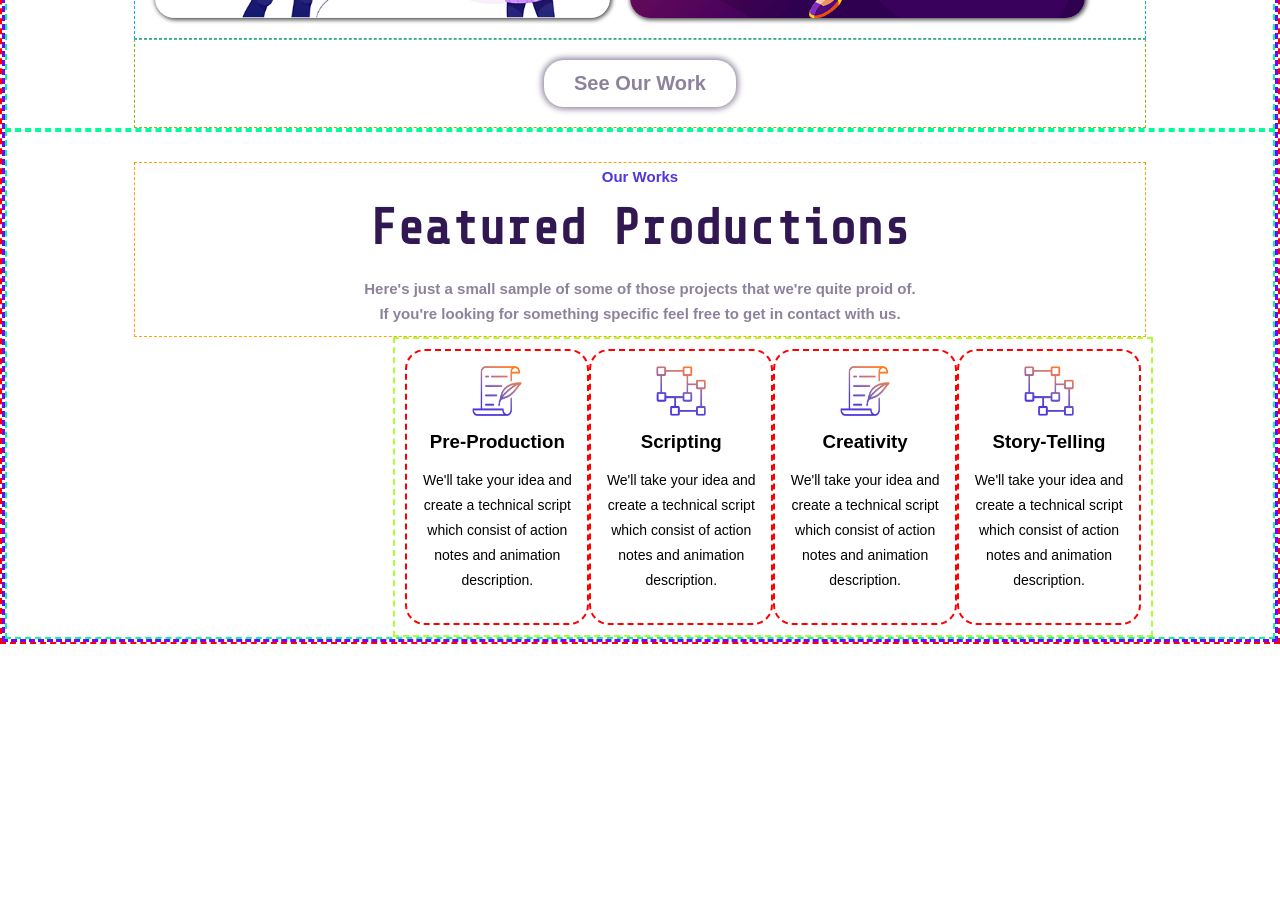
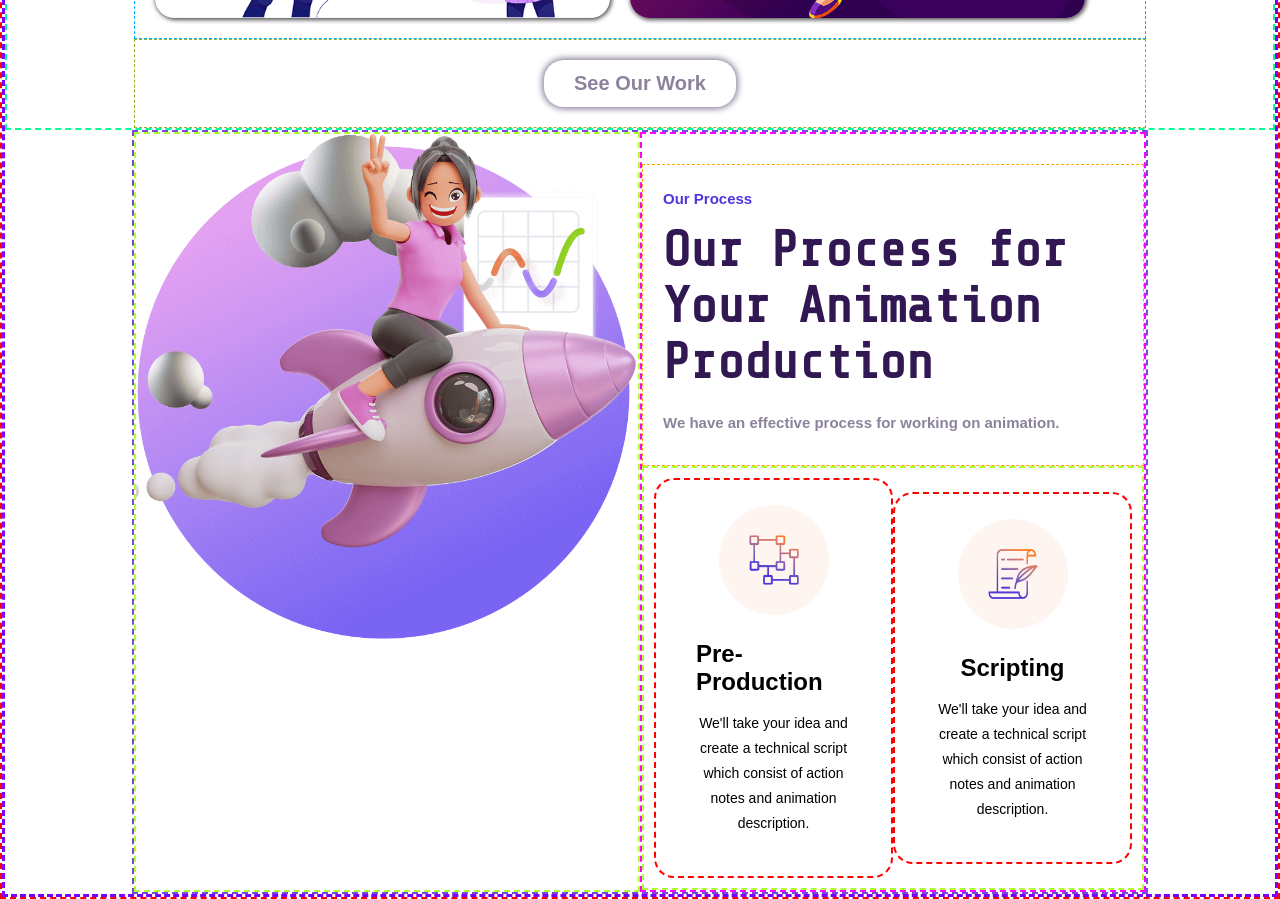
Before and after one commit to gabrielediemmanuele/proj-html-vuejs, a Vue app: page / in a window 1280 px wide. Shown: the part 2760-3659 px from the top of the page. Before the commit the page ends 3404 px from the top, so only its background shows below. Built offline with nearby package versions, Linux system fonts and the light colour scheme; a web font is replaced by a local one.

Commit message:
faet: add cards to OurProcess and fix spaces

```diff
--- a/src/components/sub-components-main/OurProcess.vue
+++ b/src/components/sub-components-main/OurProcess.vue
@@ -6,25 +6,29 @@ export default {
     return {
       cards: [
         {
-          cardImage: "../../../public/img/process1.png",
+          cardImage: "../../../public/img/process2.png",
           cardTitle: "Pre-Production",
           text: "We'll take your idea and create a technical script which consist of action notes and animation description.",
-        },
-        {
-          cardImage: "../../../public/img/process2.png",
-          cardTitle: "Scripting",
-          text: "We'll take your idea and create a technical script which consist of action notes and animation description.",
+          flagg: "1",
         },
         {
           cardImage: "../../../public/img/process1.png",
+          cardTitle: "Scripting",
+          text: "We'll take your idea and create a technical script which consist of action notes and animation description.",
+          flagg: "4",
+        },
+        /* {
+          cardImage: "../../../public/img/process1.png",
           cardTitle: "Creativity",
           text: "We'll take your idea and create a technical script which consist of action notes and animation description.",
-        },
-        {
+          flagg: '2',
+        }, */
+        /* {
           cardImage: "../../../public/img/process2.png",
           cardTitle: "Story-Telling",
           text: "We'll take your idea and create a technical script which consist of action notes and animation description.",
-        },
+          flagg: '3',
+        }, */
       ],
     };
   },
@@ -37,17 +41,17 @@ export default {
 
 <template>
   <div class="our-process">
+    <div class="image-cont"></div>
+    <div class="elements-cont">
       <!--* text container -->
       <div class="text-container">
-      <span class="slogan">Our Works</span>
-      <h1 class="title">Featured Productions</h1>
+        <span class="slogan">Our Process</span>
+        <h1 class="title">Our Process for Your Animation Production</h1>
         <span class="spanning"
-        >Here's just a small sample of some of those projects that we're quite
-        proid of. <br />
-        If you're looking for something specific feel free to get in contact
-        with us.</span
+          >We have an effective process for working on animation.</span
         >
       </div>
+      <!--* CARD CONTAINER -->
       <div class="cards-cont">
         <div
           class="card"
@@ -55,9 +59,13 @@ export default {
           :key="index"
           :style="{ 'background-image': card.bgGradient }"
         >
+          <div class="flagg"></div>
+          <div class="icon-cont">
             <img :src="card.cardImage" :alt="card.cardTitle" />
-        <h3>{{ card.cardTitle }}</h3>
+          </div>
+          <h2>{{ card.cardTitle }}</h2>
           <p>{{ card.text }}</p>
+        </div>
       </div>
     </div>
   </div>
@@ -70,17 +78,35 @@ export default {
 
 //style
 .our-process {
-  width: 100%;
-  border: 2px dashed rgb(0, 255, 153);
+  width: 80%;
+  border: 2px dashed rgb(121, 74, 215);
+  display: flex;
+  margin: auto;
+  //image-container
+  .image-cont {
+    width: 50%;
+    height: auto;
+    border: 2px dashed greenyellow;
+    background-image: url(../../src/assets/process-thumb.png);
+    background-repeat: no-repeat;
+    background-position: left 0 top 0;
+    background-size: 500px;
   }
+  //elements container (text , cards)
+  .elements-cont {
+    width: 50%;
+    height: 100%;
+    border: 2px dashed magenta;
+
     // text container style
     .text-container {
-  width: 80%;
+      width: 100%;
       margin: 30px auto 0 auto;
+      padding: 20px;
       display: flex;
       flex-direction: column;
       justify-content: space-between;
-  text-align: center;
+      text-align: left;
       border: 1px dashed orange;
       .slogan {
         font-size: 15px;
@@ -104,7 +130,7 @@ export default {
 
     //cards
     .cards-cont {
-  width: 60%;
+      width: 100%;
       border: 2px dashed greenyellow;
       margin: 0px 120px 0px auto;
       padding: 10px;
@@ -115,22 +141,29 @@ export default {
     }
     //card style
     .card {
-  width: calc(80% / 3);
-  padding: 15px;
+      width: calc(100% / 2);
+      padding: 25px 40px;
       border: 2px dashed red;
 
       display: flex;
       flex-direction: column;
       align-items: center;
       border-radius: 20px;
-
+      .icon-cont {
+        background-color: #fef5f0;
+        padding: 30px;
+        display: flex;
+        align-items: center;
+        justify-content: center;
+        border-radius: 50%;
+        margin-bottom: 25px;
         img {
           width: 50px;
           height: 50px;
-    margin-bottom: 15px;
+        }
       }
 
-  h3 {
+      h2 {
         margin-bottom: 15px;
       }
 
@@ -142,4 +175,6 @@ export default {
         font-weight: lighter;
       }
     }
+  }
+}
 </style>
```
Lines whose indentation alone changed are shown as unchanged.
